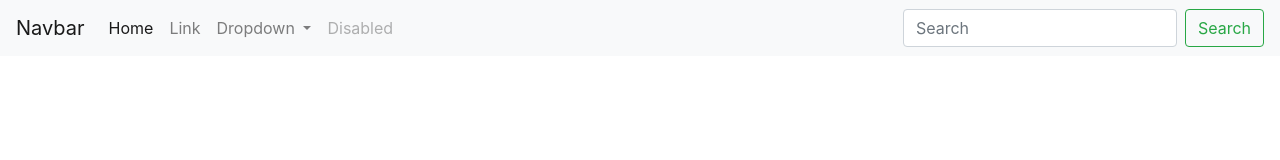
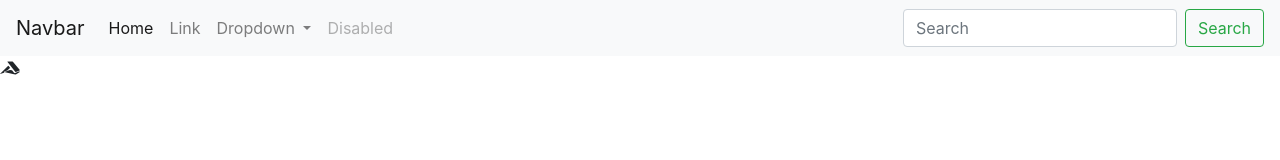
Before and after one commit to EslamKhder/Angular-Course, an Angular app: page / in a window 1280 px wide. Shown: the top 160 px of the page. Built offline with nearby package versions, Linux system fonts and the light colour scheme.

Commit message:
install fontawesome

```diff
--- a/angular.json
+++ b/angular.json
@@ -25,7 +25,8 @@
             ],
             "styles": [
               "src/styles.css",
-              "node_modules/bootstrap/dist/css/bootstrap.css"
+              "node_modules/bootstrap/dist/css/bootstrap.css",
+              "node_modules/@fortawesome/fontawesome-free/css/all.css"
             ],
             "scripts": [
               "src/assets/jquery.min.js",
--- a/package.json
+++ b/package.json
@@ -19,6 +19,7 @@
     "@angular/platform-browser": "~11.2.0",
     "@angular/platform-browser-dynamic": "~11.2.0",
     "@angular/router": "~11.2.0",
+    "@fortawesome/fontawesome-free": "^5.15.2",
     "bootstrap": "^4.6.0",
     "rxjs": "~6.6.0",
     "tslib": "^2.0.0",
--- a/src/app/app.component.html
+++ b/src/app/app.component.html
@@ -33,3 +33,4 @@
     </form>
   </div>
 </nav>
+<i class="fab fa-accusoft"></i>
```
Also changed, not shown: 1 other file (tests, documents, lock files or other folders).
